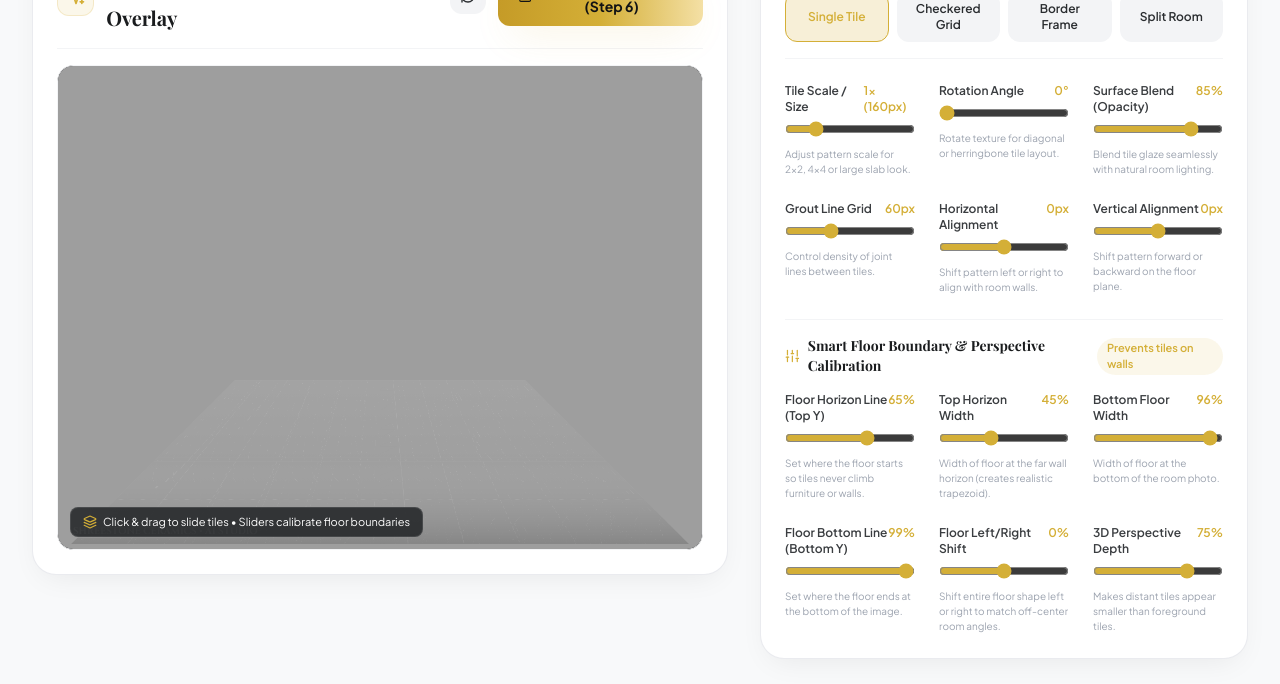
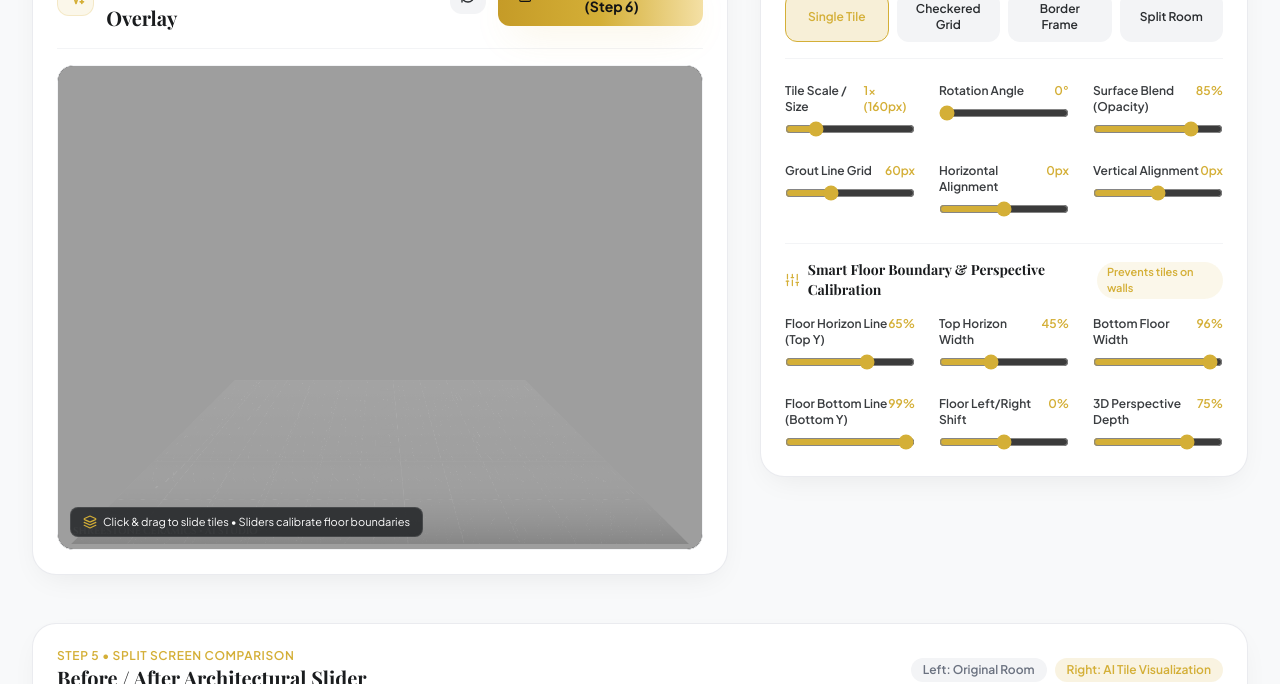
Before and after one commit to rohit15019/shreestone, a React (Vite) app: page /tile-visualizer in a window 1280 px wide. Shown: the part 1060-1744 px from the top of the page. Built offline with nearby package versions, Linux system fonts and the light colour scheme; a web font is replaced by a local one.

Commit message:
Remove slider description paragraphs in VisualizerControls to save vertical space

```diff
--- a/src/components/visualizer/VisualizerControls.jsx
+++ b/src/components/visualizer/VisualizerControls.jsx
@@ -212,9 +212,6 @@ const VisualizerControls = ({
             onChange={(e) => onChangeSetting('scale', parseFloat(e.target.value))}
             className="w-full accent-gold bg-gray-200 dark:bg-charcoal-700 h-2 rounded-lg cursor-pointer"
           />
-          <p className="text-[10px] text-gray-400">
-            Adjust pattern scale for 2x2, 4x4 or large slab look.
-          </p>
         </div>
 
         {/* 2. Rotation Angle */}
@@ -232,9 +229,6 @@ const VisualizerControls = ({
             onChange={(e) => onChangeSetting('rotation', parseInt(e.target.value))}
             className="w-full accent-gold bg-gray-200 dark:bg-charcoal-700 h-2 rounded-lg cursor-pointer"
           />
-          <p className="text-[10px] text-gray-400">
-            Rotate texture for diagonal or herringbone tile layout.
-          </p>
         </div>
 
         {/* 3. Surface Opacity */}
@@ -252,9 +246,6 @@ const VisualizerControls = ({
             onChange={(e) => onChangeSetting('opacity', parseInt(e.target.value))}
             className="w-full accent-gold bg-gray-200 dark:bg-charcoal-700 h-2 rounded-lg cursor-pointer"
           />
-          <p className="text-[10px] text-gray-400">
-            Blend tile glaze seamlessly with natural room lighting.
-          </p>
         </div>
 
         {/* 4. Grout & Grid Size */}
@@ -272,9 +263,6 @@ const VisualizerControls = ({
             onChange={(e) => onChangeSetting('gridSize', parseInt(e.target.value))}
             className="w-full accent-gold bg-gray-200 dark:bg-charcoal-700 h-2 rounded-lg cursor-pointer"
           />
-          <p className="text-[10px] text-gray-400">
-            Control density of joint lines between tiles.
-          </p>
         </div>
 
         {/* 5. Horizontal Shift */}
@@ -292,9 +280,6 @@ const VisualizerControls = ({
             onChange={(e) => onChangeSetting('offsetX', parseInt(e.target.value))}
             className="w-full accent-gold bg-gray-200 dark:bg-charcoal-700 h-2 rounded-lg cursor-pointer"
           />
-          <p className="text-[10px] text-gray-400">
-            Shift pattern left or right to align with room walls.
-          </p>
         </div>
 
         {/* 6. Vertical Shift */}
@@ -312,9 +297,6 @@ const VisualizerControls = ({
             onChange={(e) => onChangeSetting('offsetY', parseInt(e.target.value))}
             className="w-full accent-gold bg-gray-200 dark:bg-charcoal-700 h-2 rounded-lg cursor-pointer"
           />
-          <p className="text-[10px] text-gray-400">
-            Shift pattern forward or backward on the floor plane.
-          </p>
         </div>
       </div>
 
@@ -346,9 +328,6 @@ const VisualizerControls = ({
               onChange={(e) => onChangeSetting('floorTopY', parseInt(e.target.value))}
               className="w-full accent-gold bg-gray-200 dark:bg-charcoal-700 h-2 rounded-lg cursor-pointer"
             />
-            <p className="text-[10px] text-gray-400">
-              Set where the floor starts so tiles never climb furniture or walls.
-            </p>
           </div>
 
           {/* Horizon Width (Top Width) */}
@@ -366,9 +345,6 @@ const VisualizerControls = ({
               onChange={(e) => onChangeSetting('floorTopWidth', parseInt(e.target.value))}
               className="w-full accent-gold bg-gray-200 dark:bg-charcoal-700 h-2 rounded-lg cursor-pointer"
             />
-            <p className="text-[10px] text-gray-400">
-              Width of floor at the far wall horizon (creates realistic trapezoid).
-            </p>
           </div>
 
           {/* Bottom Floor Width */}
@@ -386,9 +362,6 @@ const VisualizerControls = ({
               onChange={(e) => onChangeSetting('floorBottomWidth', parseInt(e.target.value))}
               className="w-full accent-gold bg-gray-200 dark:bg-charcoal-700 h-2 rounded-lg cursor-pointer"
             />
-            <p className="text-[10px] text-gray-400">
-              Width of floor at the bottom of the room photo.
-            </p>
           </div>
 
           {/* Floor Bottom (Bottom Y) */}
@@ -406,9 +379,6 @@ const VisualizerControls = ({
               onChange={(e) => onChangeSetting('floorBottomY', parseInt(e.target.value))}
               className="w-full accent-gold bg-gray-200 dark:bg-charcoal-700 h-2 rounded-lg cursor-pointer"
             />
-            <p className="text-[10px] text-gray-400">
-              Set where the floor ends at the bottom of the image.
-            </p>
           </div>
 
           {/* Floor Left/Right Shift */}
@@ -426,9 +396,6 @@ const VisualizerControls = ({
               onChange={(e) => onChangeSetting('floorShiftX', parseInt(e.target.value))}
               className="w-full accent-gold bg-gray-200 dark:bg-charcoal-700 h-2 rounded-lg cursor-pointer"
             />
-            <p className="text-[10px] text-gray-400">
-              Shift entire floor shape left or right to match off-center room angles.
-            </p>
           </div>
 
           {/* Perspective 3D Depth */}
@@ -446,9 +413,6 @@ const VisualizerControls = ({
               onChange={(e) => onChangeSetting('perspectiveDepth', parseInt(e.target.value))}
               className="w-full accent-gold bg-gray-200 dark:bg-charcoal-700 h-2 rounded-lg cursor-pointer"
             />
-            <p className="text-[10px] text-gray-400">
-              Makes distant tiles appear smaller than foreground tiles.
-            </p>
           </div>
         </div>
       </div>
```
